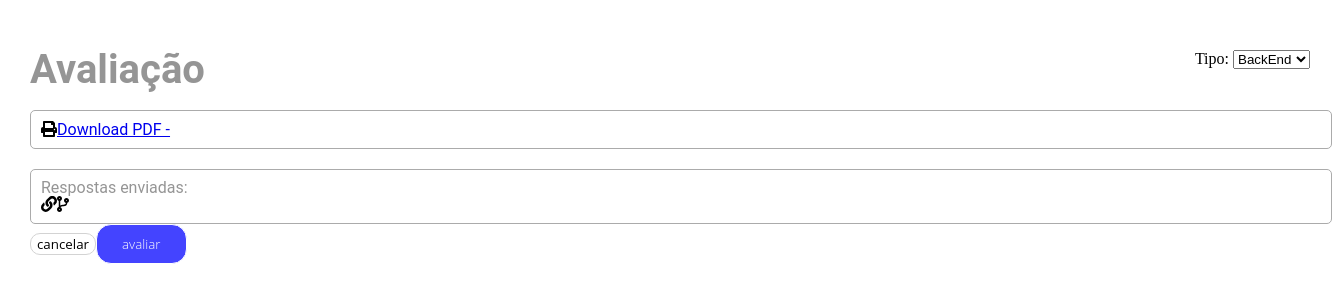
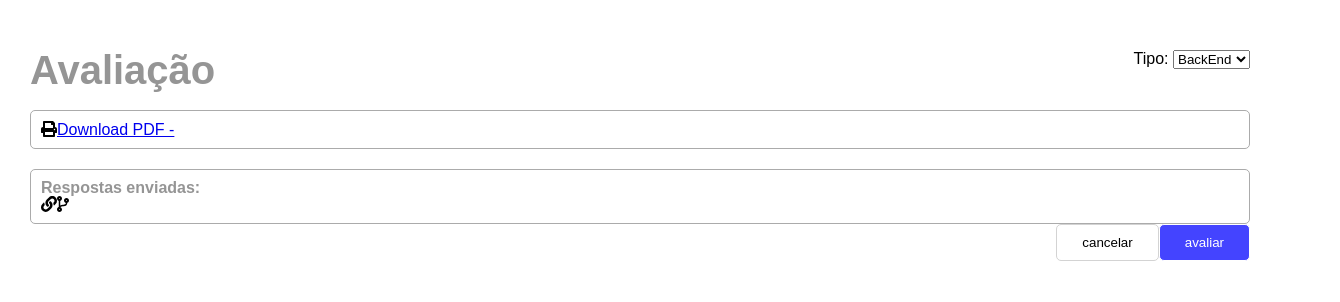
Before and after one commit to aceleradora-TW/acelera-mais-front, a React (Create React App) app: page /evaluation-challenge in a window 1280 px wide. Shown: the top 302 px of the page, 1340 px wide, since content can reach past the window. Built offline with nearby package versions, Linux system fonts and the light colour scheme; what react-dotenv would draw is missing.

Commit message:
feat: troca fontes e refatora bordas dos botões

```diff
--- a/src/components/button/button.css
+++ b/src/components/button/button.css
@@ -1,17 +1,13 @@
 .button-new-process {
-  width: 174px;
-  height: 39px;
   background-color: rgb(68, 68, 255);
   color: white;
   border: 1px solid white;
-  border-radius: 15px;
+  border-radius: 5px;
   font-weight: 300;
-  padding: 10px 25px 10px 25px;
-  font-family: "Open Sans";
+  padding: 10px 25px;
 }
 
 .button-new-process:hover {
-  font-weight: bold;
   cursor: pointer;
 }
 
@@ -23,14 +19,12 @@
   border: 1px solid transparent;
   font-weight: 300px;
   padding: 12px 36px 12px 36px;
-  font-family: "Open Sans";
 }
 
 .button-filter:hover {
   border: none;
   border-bottom: 1px solid blue;
   transition: 3ms;
-  font-weight: bold;
   cursor: pointer;
 }
 
@@ -39,12 +33,10 @@
   height: 23px;
   background-color: white;
   border: 1px solid lightgray;
-  border-radius: 10px;
-  font-family: "Open Sans";
+  border-radius: 5px;
 }
 
 .button-import:hover {
-  font-weight: bold;
   cursor: pointer;
 }
 
@@ -54,11 +46,9 @@
   background-color: white;
   color: #003cff;
   border: 1px solid lightgray;
-  border-radius: 10px;
-  font-family: "Open Sans";
+  border-radius: 5px;
 }
 .button-edit:hover {
-  font-weight: bold;
   cursor: pointer;
 }
 
@@ -68,18 +58,16 @@
   color: #003cff;
   background-color: white;
   border: 1px solid lightgray;
-  border-radius: 10px;
-  font-family: "Open Sans";
+  border-radius: 5px;
 }
 
 .button-expend:hover {
-  font-weight: bold;
   cursor: pointer;
 }
 
 .button-delete {
   border: 1px solid #e9e9ea;
-  border-radius: 15px;
+  border-radius: 5px;
   color: #ff3d00;
   height: 28px;
   width: 40px;
@@ -102,7 +90,6 @@
   color: #fff;
   background-color: #003cff;
   border: 1px solid lightgray;
-  border-radius: 10px;
-  font-family: "Open Sans";
+  border-radius: 5px;
   cursor: pointer;
 }
--- a/src/components/buttons/action/action.css
+++ b/src/components/buttons/action/action.css
@@ -2,10 +2,9 @@
   background-color: white;
   color: darkgreen;
   border: 1px solid rgba(74, 134, 96, 0.349);
-  border-radius: 6px;
+  border-radius: 5px;
   font-weight: 300;
-  padding: 10px 25px 10px 25px;
-  font-family: "Open Sans";
+  padding: 10px 25px;
 }
 
 .button-action:hover {
--- a/src/components/buttons/default/default.css
+++ b/src/components/buttons/default/default.css
@@ -1,8 +1,12 @@
 .button-default {
   background-color: white;
   border: 1px solid lightgray;
-  border-radius: 10px;
-  font-family: "Open Sans";
+  border-radius: 5px;
+  padding: 10px 25px;
+}
+
+a.button-default {
+  display: inline-block;
 }
 
 .button-default:hover {
--- a/src/components/buttons/info/info.css
+++ b/src/components/buttons/info/info.css
@@ -2,8 +2,8 @@
   background-color: white;
   color: #003cff;
   border: 1px solid lightgray;
-  border-radius: 10px;
-  font-family: "Open Sans";
+  border-radius: 5px;
+  padding: 10px 25px;
 }
 .button-info:hover {
   font-weight: bold;
--- a/src/components/buttons/primary/primary.css
+++ b/src/components/buttons/primary/primary.css
@@ -1,12 +1,10 @@
 .button-primary {
-
   background-color: rgb(68, 68, 255);
   color: white;
   border: 1px solid white;
-  border-radius: 15px;
+  border-radius: 5px;
   font-weight: 300;
-  padding: 10px 25px 10px 25px;
-  font-family: "Open Sans";
+  padding: 10px 25px;
 }
 
 .button-primary:hover {
--- a/src/components/buttons/sucess/sucess.css
+++ b/src/components/buttons/sucess/sucess.css
@@ -2,10 +2,9 @@
   background-color: darkgreen;
   color: white;
   border: 1px solid white;
-  border-radius: 15px;
+  border-radius: 5px;
   font-weight: 300;
-  padding: 10px 25px 10px 25px;
-  font-family: "Open Sans";
+  padding: 10px 25px;
 }
 
 .button-sucess:hover {
--- a/src/components/exercises-list/style.css
+++ b/src/components/exercises-list/style.css
@@ -19,7 +19,7 @@
 }
 
 .table-exercises-head {
-  font-family: "Roboto", sans-serif;
+  font-family: Arial, Helvetica, sans-serif;
   color: #2e2e2e;
   font-size: 15px;
   font-weight: 700;
--- a/src/components/hiring-process-list/process-list.css
+++ b/src/components/hiring-process-list/process-list.css
@@ -22,7 +22,7 @@
   text-align: center;
   color: #ababab;
   padding: 10px;
-  font-family: "Roboto";
+  font-family: Arial, Helvetica, sans-serif;
 }
 
 .table-selective-process td {
--- a/src/components/modal/style.css
+++ b/src/components/modal/style.css
@@ -27,7 +27,7 @@
   color: #aea9bd;
   font-size: 20px;
   text-align: left;
-  font-family: "Roboto", sans-serif;
+  font-family: Arial, Helvetica, sans-serif;
   font-weight: 700;
 }
 
@@ -36,7 +36,7 @@
   margin: 10px 40px;
   padding: 20px;
   font-size: 15px;
-  font-family: "Roboto", sans-serif;
+  font-family: Arial, Helvetica, sans-serif;
   font-weight: 500;
 }
 
--- a/src/index.css
+++ b/src/index.css
@@ -2,6 +2,10 @@
    v2.0 | 20110126
    License: none (public domain)
 */
+
+* {
+  box-sizing: border-box;
+}
 
 html, body, div, span, applet, object, iframe,
 h1, h2, h3, h4, h5, h6, p, blockquote, pre,
@@ -20,8 +24,11 @@ time, mark, audio, video {
     padding: 0;
     border: 0;
     font-size: 100%;
-    font: inherit;
+    font-family: Arial, Helvetica, sans-serif;
     vertical-align: baseline;
+}
+html, body {
+    font-family: Arial, Helvetica, sans-serif;
 }
 /* HTML5 display-role reset for older browsers */
 article, aside, details, figcaption, figure,
--- a/src/pages/evaluation-challenge/style.css
+++ b/src/pages/evaluation-challenge/style.css
@@ -14,7 +14,7 @@
   font-size: 40px;
   color: rgb(149, 149, 149);
   font-weight: bold;
-  font-family: "Roboto";
+  font-family: Arial, Helvetica, sans-serif;
 }
 
 .download {
@@ -23,7 +23,7 @@
   width: 100%;
   margin-top: 20px;
   padding: 10px;
-  font-family: "Roboto";
+  font-family: Arial, Helvetica, sans-serif;
 }
 
 .answer {
@@ -32,15 +32,16 @@
   width: 100%;
   margin-top: 20px;
   padding: 10px;
-  font-family: "Roboto";
+  font-family: Arial, Helvetica, sans-serif;
 }
 
 .answer h2 {
   color: rgb(149, 149, 149);
-  font-family: "Roboto";
+  font-family: Arial, Helvetica, sans-serif;
 
 }
 
-.buttons{
-  justify-content: space-around;
+.buttons {
+  display: flex;
+  justify-content: right;
 }
--- a/src/pages/hiring-process/style.css
+++ b/src/pages/hiring-process/style.css
@@ -6,7 +6,7 @@
   font-size: 40px;
   color: rgb(149, 149, 149);
   font-weight: bold;
-  font-family: "Roboto";
+  font-family: Arial, Helvetica, sans-serif;
 }
 .page-container section {
   display: flex;
```
